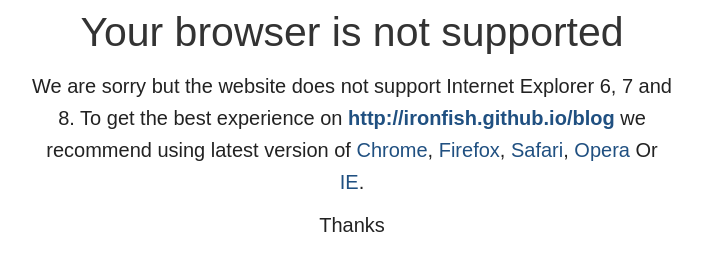
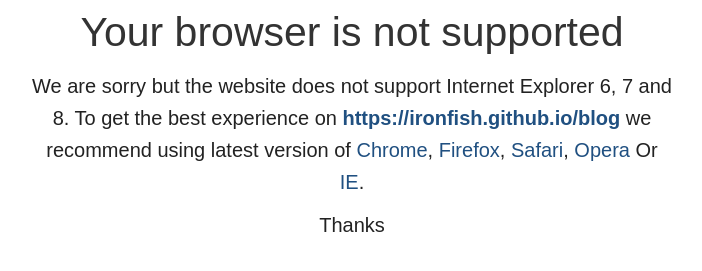
Before and after one commit to ironfish/ironfish.github.io, a Jekyll site: the page built from browser-warning/index.html, in a window 1280 px wide. Shown: the part 150-421 px from the top of the page, without its empty margins (288-990 px from the left). Built offline with Jekyll 4.4.1, drawn with Linux system fonts in a browser that asks for light colours.

Commit message:
fixed base_url issue.

```diff
--- a/_config.yml
+++ b/_config.yml
@@ -5,7 +5,7 @@ email: duncan.devore@gmail.com
 description: > # this means to ignore newlines until "baseurl:"
   Work @ Typesafe, Love my Wife, Kids ...
 baseurl: "/blog" # the subpath of your site, e.g. /blog/
-url: "http://ironfish.github.io" # the base hostname & protocol for your site
+url: "https://ironfish.github.io" # the base hostname & protocol for your site
 logourl: /assets/images/logo.png # Site logo
 author: "Duncan K. DeVore"
 author_thumbnail: "/assets/images/avatar.png" # Author avatar
```
